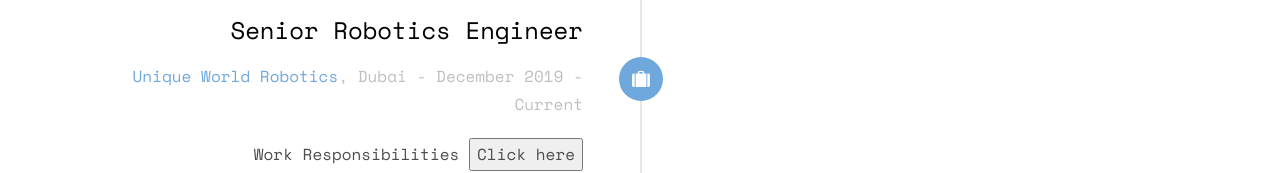
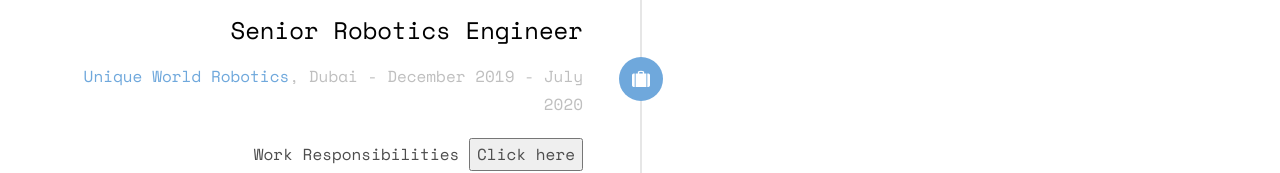
Before and after one commit to alphonse-devasia/alphonse-devasia.github.io, a plain HTML site: page index.html in a window 1280 px wide. Shown: the part 2052-2225 px from the top of the page. Drawn offline with nearby package versions, Linux system fonts and the light colour scheme; files whose address does not match are found by name.

Commit message:
Add files via upload
latest update

```diff
--- a/index.html
+++ b/index.html
@@ -152,7 +152,7 @@
 							<div class="timeline-panel">
 								<div class="timeline-heading">
 									<h3 class="timeline-title">Senior Robotics Engineer</h3>
-									<span class="company"><a href="https://uniqueworldrobotics.com/about.html">Unique World Robotics</a>, Dubai - December 2019 - Current</span>
+									<span class="company"><a href="https://uniqueworldrobotics.com/about.html">Unique World Robotics</a>, Dubai - December 2019 - July 2020</span>
 								</div>
 								<div class="timeline-body">
 									<span id="dots1">Work Responsibilities</span><span id="more1">
```
